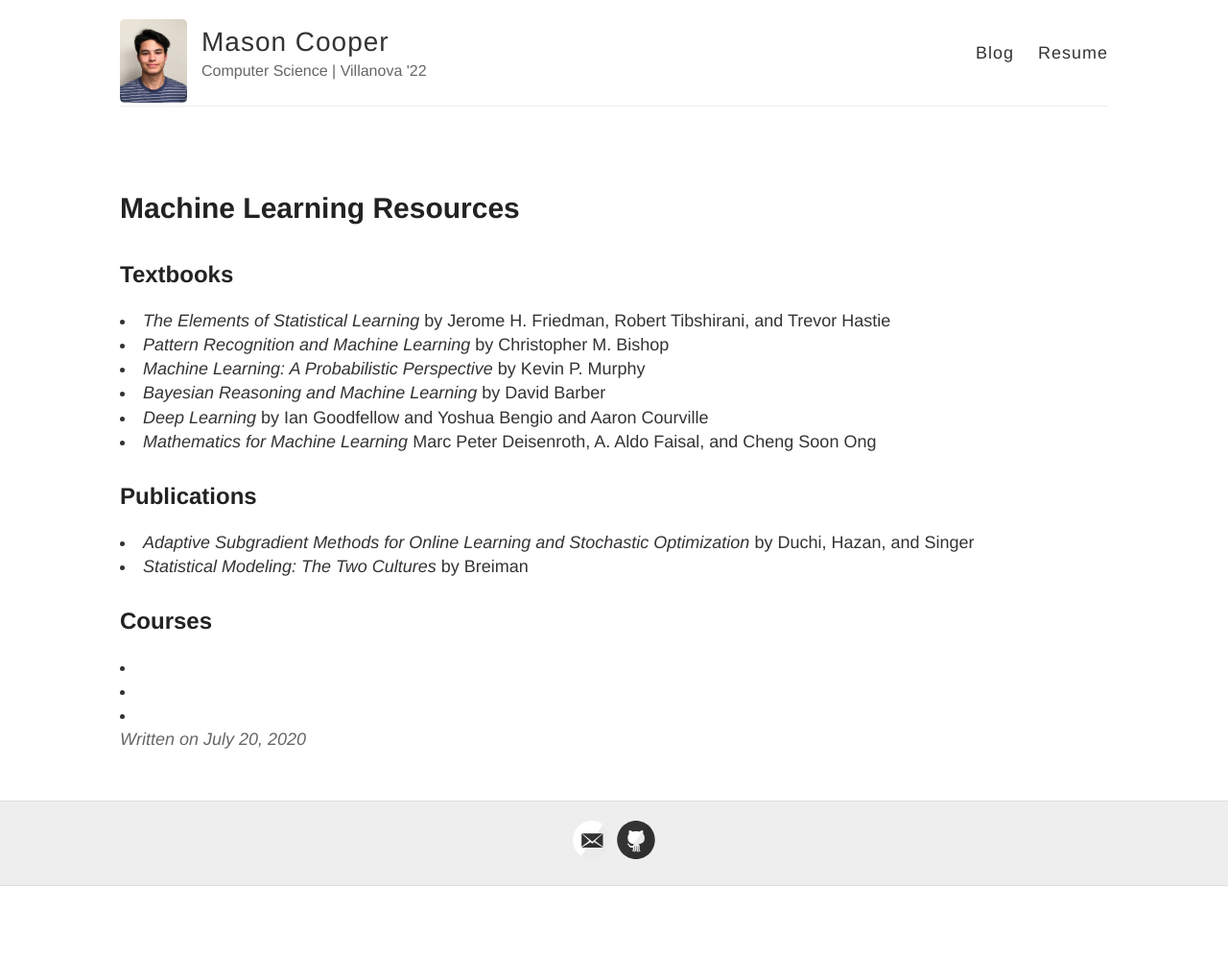
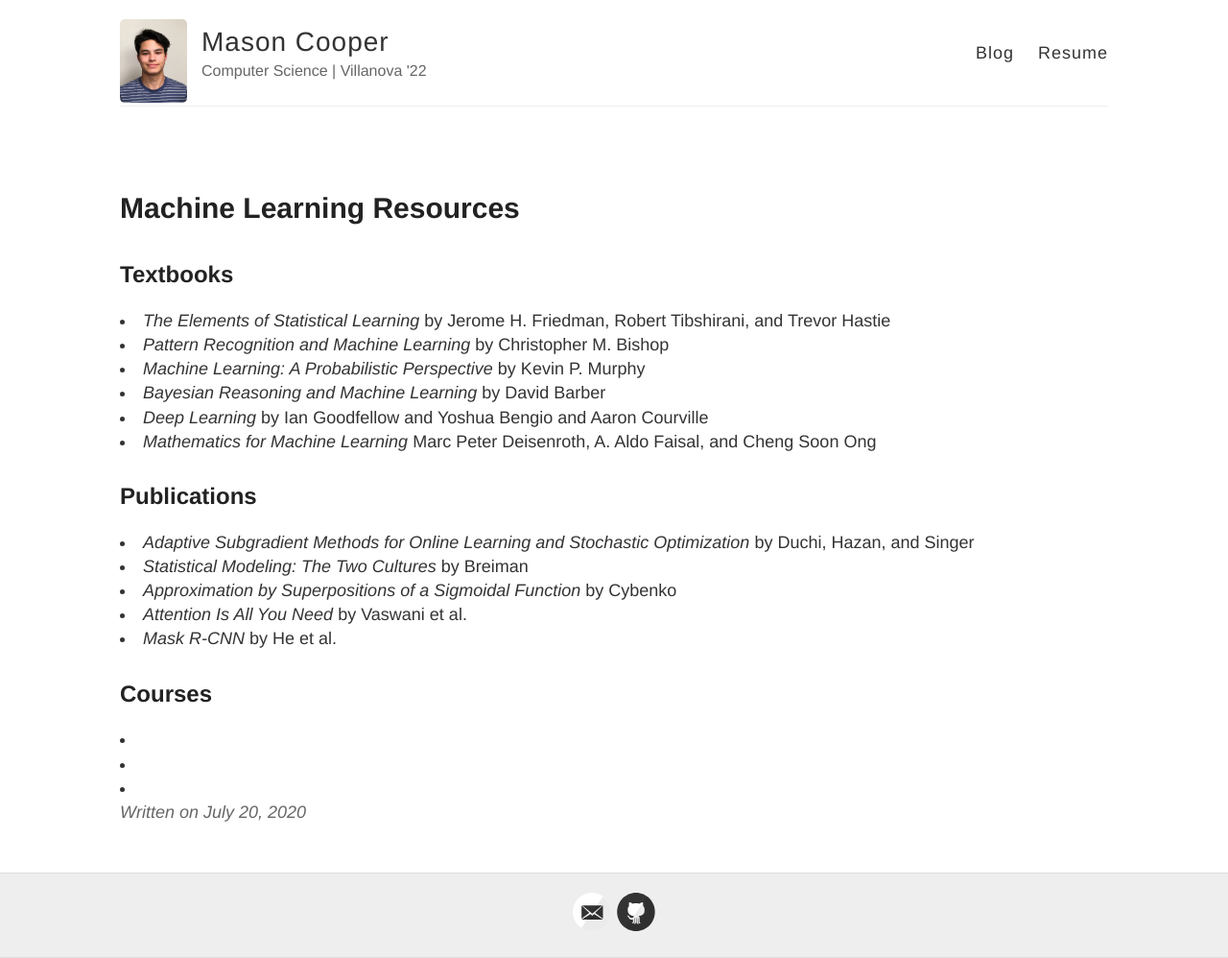
Before and after one commit to mjc5/mjc5.github.io, a Jekyll site: the page built from _posts/2020-7-20-Machine-Learning-Resources.html, in a window 1280 px wide. Shown: the whole page at 96% size. Built offline with Jekyll 4.4.1, drawn with Linux system fonts in a browser that asks for light colours; before the commit the page ends 923 px from its top, so only the background shows below that.

Commit message:
Update 2020-7-20-Machine-Learning-Resources.html

```diff
--- a/_posts/2020-7-20-Machine-Learning-Resources.html
+++ b/_posts/2020-7-20-Machine-Learning-Resources.html
@@ -17,7 +17,9 @@ images:
 <h2> Publications </h2>
 <li><i> Adaptive Subgradient Methods for Online Learning and Stochastic Optimization</i> by Duchi, Hazan, and Singer</li>
 <li><i> Statistical Modeling: The Two Cultures </i> by Breiman </li>
-
+<li><i>Approximation by Superpositions of a Sigmoidal Function </i> by Cybenko </li>
+<li><i> Attention Is All You Need</i> by Vaswani et al.</li>
+<li><i>Mask R-CNN </i> by He et al. </li>
 <h2> Courses </h2>
 <li><i> </i> </li>
 <li><i> </i> </li>
```
